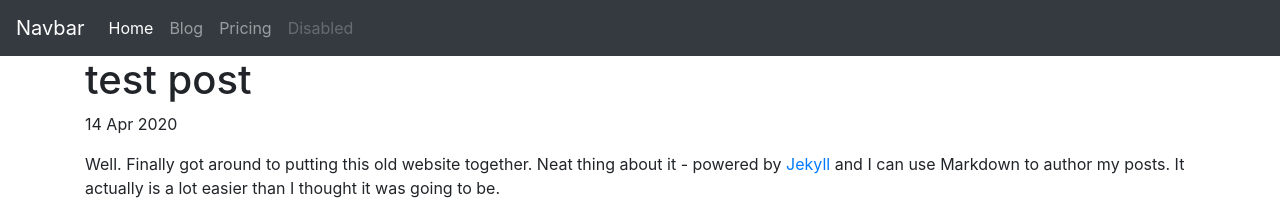
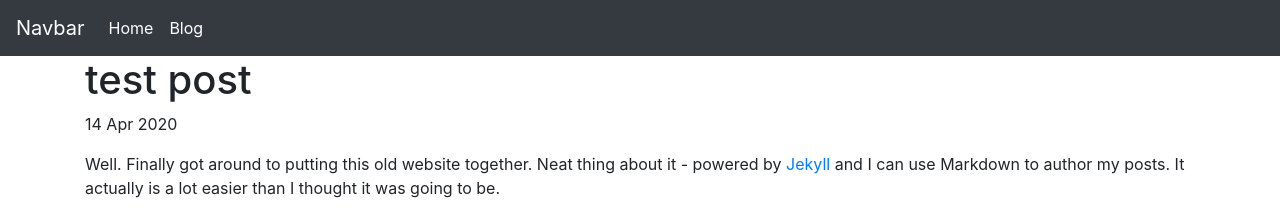
Before and after one commit to mProjectsCode/mProjectsCode.github.io, a Jekyll site: the page built from _posts/2020-04-14-test-post.md, in a window 1280 px wide. Shown: the top 211 px of the page. Built offline with Jekyll 4.4.1, drawn with Linux system fonts in a browser that asks for light colours.

Commit message:
Update default.html

```diff
--- a/_layouts/default.html
+++ b/_layouts/default.html
@@ -14,10 +14,8 @@
 				</button>
 				<div class="collapse navbar-collapse" id="navbarNavAltMarkup">
 					<div class="navbar-nav">
-						<a class="nav-item nav-link active" href="/index.html">Home <span class="sr-only">(current)</span></a>
-						<a class="nav-item nav-link" href="/blog">Blog</a>
-						<a class="nav-item nav-link" href="#">Pricing</a>
-						<a class="nav-item nav-link disabled" href="#" tabindex="-1" aria-disabled="true">Disabled</a>
+						<a class="nav-item nav-link active" href="/index.html">Home</a>
+						<a class="nav-item nav-link active" href="/blog">Blog</a>
 					</div>
 				</div>
 			</nav>
```
